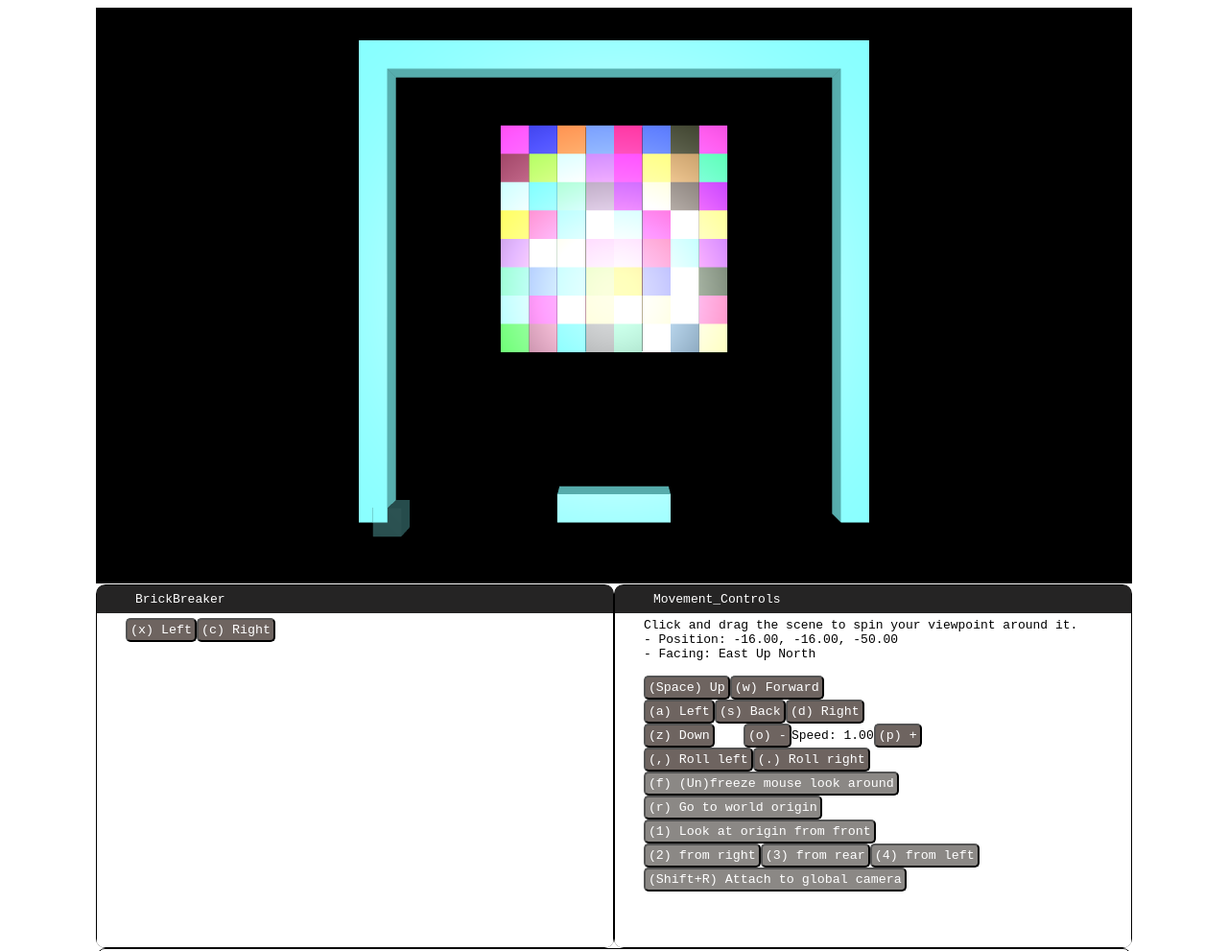
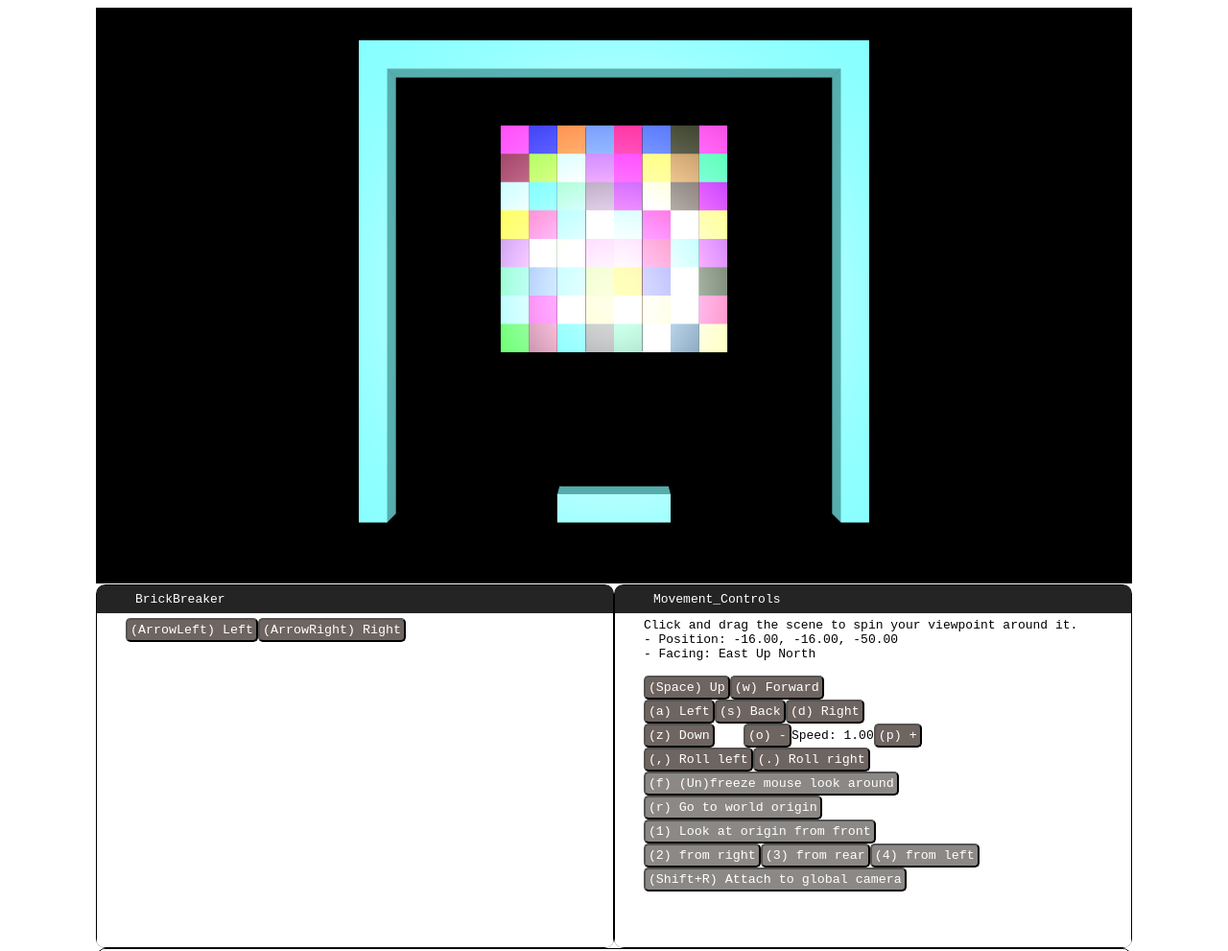
Before and after one commit to Isfahanisasan/Brick-Breaker-, a plain HTML site: page index.html in a window 1280 px wide. Shown: the top 991 px of the page at 96% size. Drawn offline with Linux system fonts and the light colour scheme; animation ran at ten frames a second.

Commit message:
test prepared for demo

```diff
--- a/brick-breaker.js
+++ b/brick-breaker.js
@@ -53,8 +53,8 @@ export class BrickBreaker extends Scene {
     make_control_panel() {
         // Draw the scene's buttons, setup their actions and keyboard shortcuts, and monitor live measurements.
 
-        this.key_triggered_button("Left", ["x"], () => {(this.dir >= -2) ? (this.dir -= 1) : null});
-        this.key_triggered_button("Right", ["c"], () => {(this.dir <= 2) ? (this.dir += 1) : null});
+        this.key_triggered_button("Left", ["ArrowLeft"], () => {(this.dir >= -2) ? (this.dir -= 1) : null});
+        this.key_triggered_button("Right", ["ArrowRight"], () => {(this.dir <= 2) ? (this.dir += 1) : null});
         this.new_line();
     }
 
@@ -95,7 +95,7 @@ export class BrickBreaker extends Scene {
             }
         }
 
-        this.shapes.cube.draw(context, program_state, Mat4.identity(), this.materials.matte);
+        //this.shapes.cube.draw(context, program_state, Mat4.identity(), this.materials.matte);
 
 
 
--- a/index.html
+++ b/index.html
@@ -22,6 +22,5 @@
     // This line creates your scene.
     new Canvas_Widget(element_to_replace, scenes);
 </script>
-
-</body>
+xcc
 </html>
```
